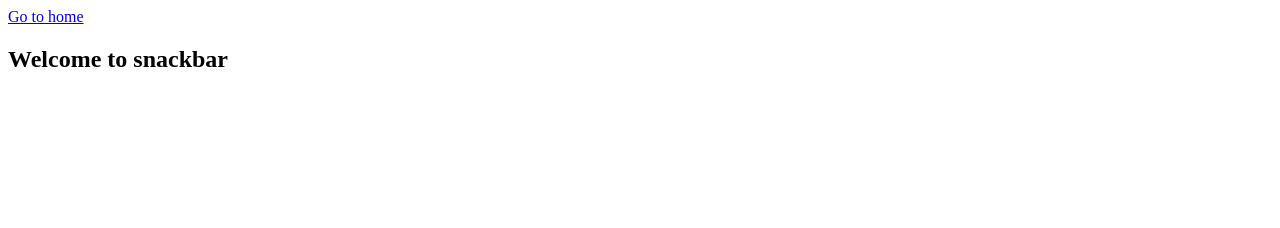
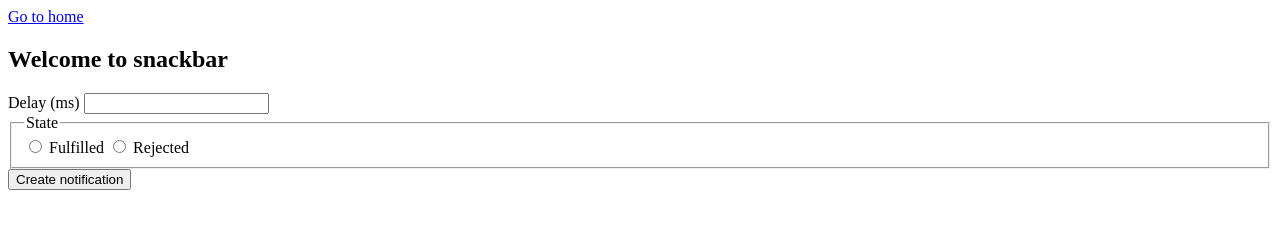
Before and after one commit to NataliiaKorotenko/goit-js-hw-10, a plain HTML site: page 2-snackbar.html in a window 1280 px wide. Drawn offline with Linux system fonts and the light colour scheme.

Commit message:
Deploying to gh-pages from @ NataliiaKorotenko/goit-js-hw-10@41defa0d73977acb9449928f4601bd32616842d2 🚀

```diff
--- a/2-snackbar.html
+++ b/2-snackbar.html
@@ -6,6 +6,8 @@
     <meta name="viewport" content="width=device-width, initial-scale=1.0" />
     <title>Snackbar</title>
     <script type="module" crossorigin src="/goit-js-hw-10/assets/modulepreload-polyfill-3cfb730f.js"></script>
+    <script type="module" crossorigin src="/goit-js-hw-10/assets/vendor-77e16229.js"></script>
+    <link rel="stylesheet" href="/goit-js-hw-10/assets/vendor-7a007824.css">
   </head>
   <body>
     <section>
@@ -13,5 +15,28 @@
       <h1>Welcome to snackbar</h1>
     </section>
 
+<form class="form">
+  <label>
+    Delay (ms)
+    <input type="number" name="delay" required />
+  </label>
+
+  <fieldset>
+    <legend>State</legend>
+    <label>
+      <input type="radio" name="state" value="fulfilled" required />
+      Fulfilled
+    </label>
+    <label>
+      <input type="radio" name="state" value="rejected" required />
+      Rejected
+    </label>
+  </fieldset>
+
+  <button type="submit">Create notification</button>
+</form>
+
+
+
   </body>
 </html>
```
